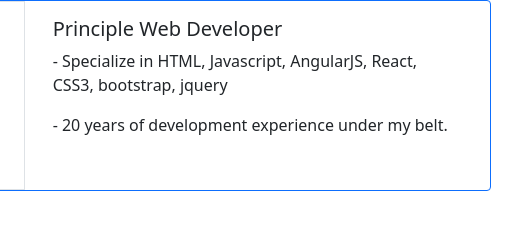
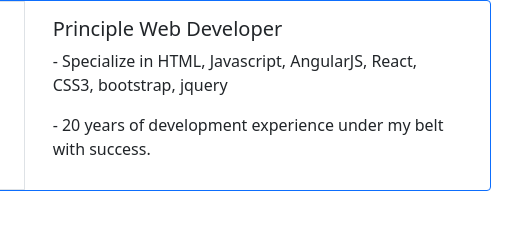
Before and after one commit to DrewBaby/webroot, a plain HTML site: page index.html in a window 1280 px wide. Shown: the full height of the page, 499-1021 px from the left. Drawn offline with nearby package versions, Linux system fonts and the light colour scheme.

Commit message:
Branch update

```diff
--- a/css/style.css
+++ b/css/style.css
@@ -1,7 +1,4 @@
-/* img,div {
-  border: solid green;
 
-} */
 
 .imgAdjust{
   display: block;
--- a/index.html
+++ b/index.html
@@ -45,7 +45,7 @@
             <div class="card-body">
               <h5 class="card-title">Principle Web Developer</h5>
               <p class="card-text"> - Specialize in HTML, Javascript, AngularJS, React, CSS3, bootstrap, jquery</p>
-              <p class="card-text"> - 20 years of development experience under my belt. </p>
+              <p class="card-text"> - 20 years of development experience under my belt with success. </p>
             </div>
           </div>
         </div>
```
Also changed, not shown: template/template.html (+1 -1 lines).
